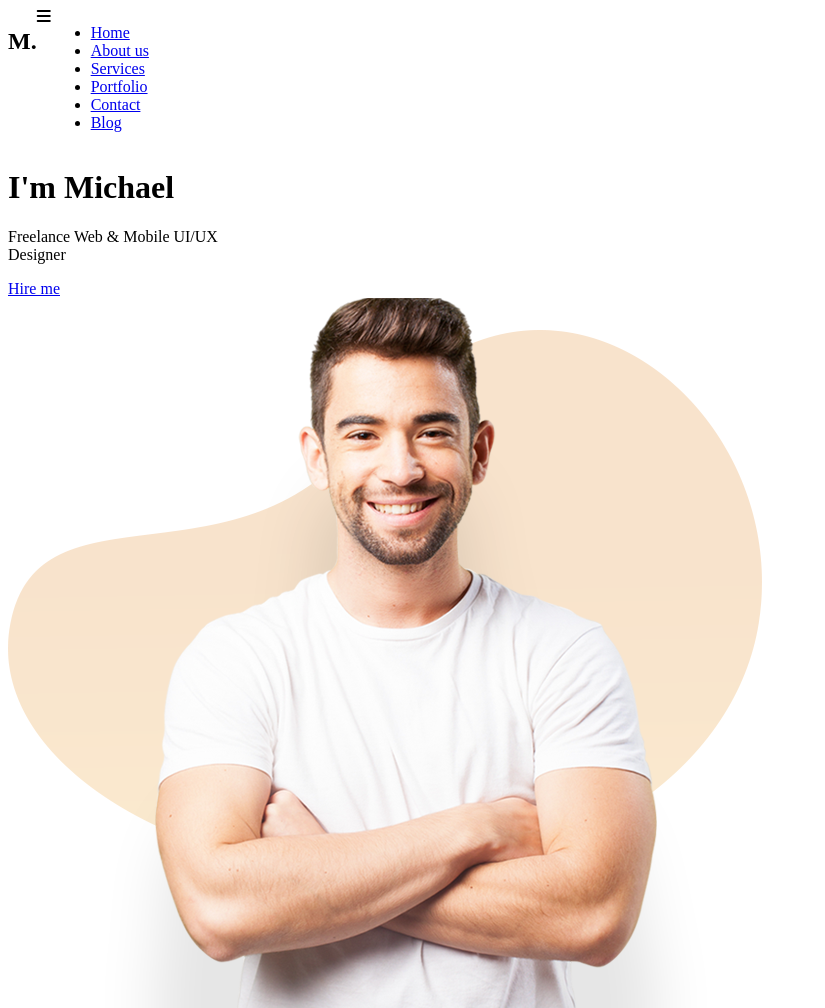
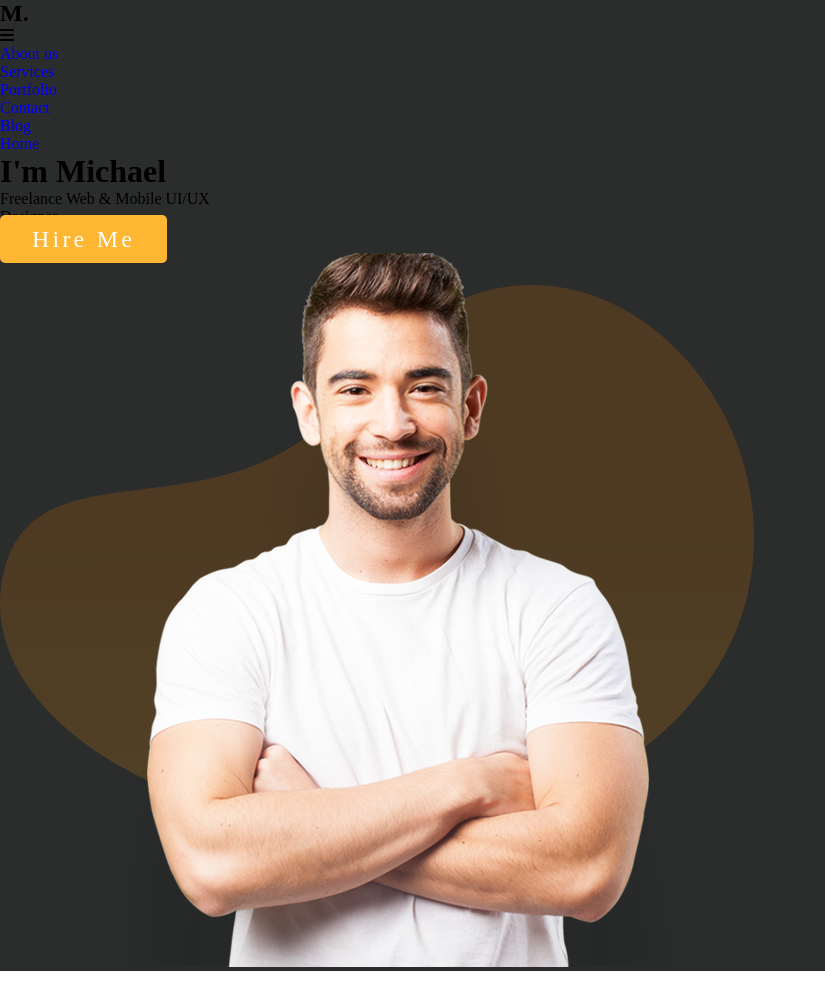
Before and after one commit to kindeme/CommunityPortfolio, a plain HTML site: page index.html in a window 1280 px wide. Shown: the top 1008 px of the page, without its empty margins (0-825 px from the left). After the commit the page ends 971 px from the top, so only its background shows below. Drawn offline with Linux system fonts and the light colour scheme.

Commit message:
navbar started

```diff
--- a/index.html
+++ b/index.html
@@ -16,18 +16,20 @@
 
   <header class="header">
     <nav class="header__nav">
-      <div class="header__nav__logo">
+      <div class="header__nav__wrapper">
+      <div class="header__nav__wrapper__logo">
         <h1>M.</h1>
       </div>
-      <div class="header__nav__icon"><i class="fas fa-bars"></i></div>
-    <ul class="header__nav__links">
-      <li><a class="header__nav__links__link" href="#">Home</a></li>
-      <li><a class="header__nav__links__link" href="#">About us</a></li>
-      <li><a class="header__nav__links__link" href="#">Services</a></li>
-      <li><a class="header__nav__links__link" href="#">Portfolio</a></li>
-      <li><a class="header__nav__links__link" href="#">Contact</a></li>
-      <li><a class="header__nav__links__link" href="#">Blog</a></li>
+      <div class="header__nav__wrapper__icon"><i class="fas fa-bars"></i></div>
+    <ul class="header__nav__wrapper__links">
+      <li><a class="header__nav__wrapper__links__link" href="#">About us</a></li>
+      <li><a class="header__nav__wrapper__links__link" href="#">Services</a></li>
+      <li><a class="header__nav__wrapper__links__link" href="#">Portfolio</a></li>
+      <li><a class="header__nav__wrapper__links__link" href="#">Contact</a></li>
+      <li><a class="header__nav__wrapper__links__link" href="#">Blog</a></li>
+      <li><a class="header__nav__wrapper__links__link" href="#">Home</a></li>
     </ul>
+    </div>
     </nav>
     <div class="header__hero">
       <div class="header__hero__info">
--- a/scss/_blocks/_global.scss
+++ b/scss/_blocks/_global.scss
@@ -10,7 +10,15 @@ $clr-title: #cccccc;
 $clr-text: #727b86;
 $bg-primary: #2b2c2c;
 $bg-secondary: #303131;
-$transition: all 0.5s linear;
+$transition: all 0.3s linear;
+
+*,
+::after,
+::before {
+  padding: 0;
+  margin: 0;
+  box-sizing: border-box;
+}
 
 a {
   text-decoration: none;
@@ -20,15 +28,16 @@ li {
 }
 .btn {
   border-radius: 5px;
-  font-size: 1rem;
-  letter-spacing: 0.1rem;
+  font-size: 1.5rem;
+  letter-spacing: 0.2rem;
   text-transform: capitalize;
   color: $clr-white;
-  background: $clr-primary;
-  padding: 0.6rem 1.5rem;
+  background: $clr-secondary;
+  padding: 0.7rem 2rem;
+  transition: $transition;
   &:hover {
     color: $clr-secondary;
-    border: 1px solid $clr-secondary;
+    border: 2px solid $clr-secondary;
     background: $bg-primary;
   }
 }
--- a/scss/_blocks/_header.scss
+++ b/scss/_blocks/_header.scss
@@ -1,7 +1,8 @@
-@use "global";
+@import "_global";
 
 .header {
+  background: $bg-primary;
+  min-height: 100vh;
   &__nav {
-    display: flex;
   }
 }
```
Also changed, not shown: css/main.css, 1 other file.
